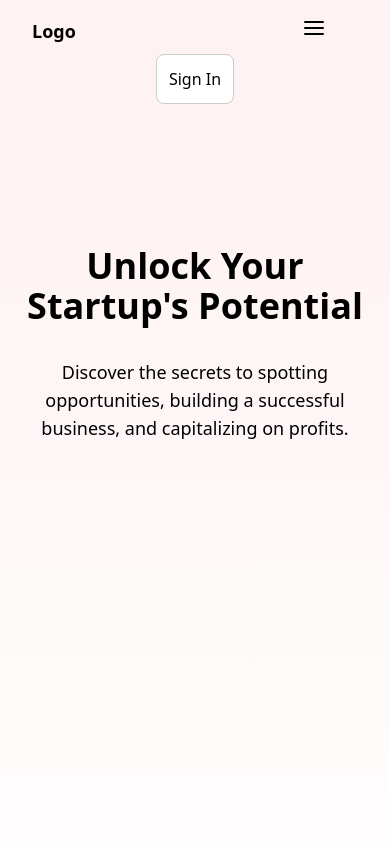
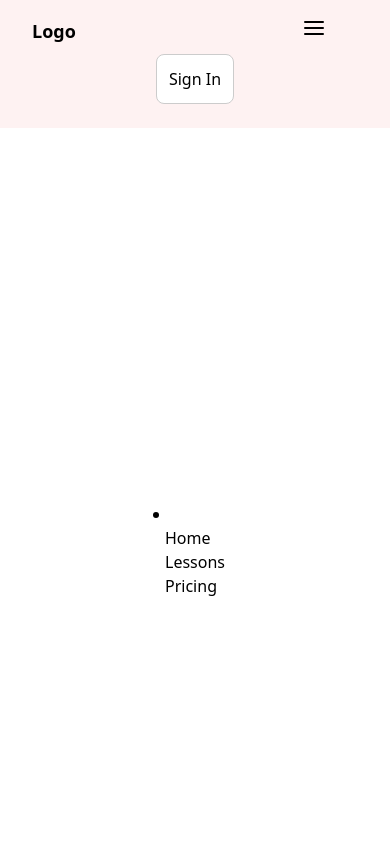
Before and after one commit to freesampul/sidehust, a React (Create React App) app: page / in a window 390 px wide. Both pictures are taken after a click on the button 314 px from the left and 28 px from the top of the page. Shown: the top 844 px of the page. Built offline with nearby package versions, Linux system fonts and the light colour scheme; no server answers.

Commit message:
mobil popup

```diff
--- /dev/null
+++ b/src/components/phone-popup/phone-popup.component.jsx
@@ -0,0 +1,21 @@
+import { Link } from "react-router-dom";
+
+
+const PhonePopup = () => {
+  return (
+    <div className="w-full h-full fixed z-20 flex justify-center items-center bg-white">
+          <li>
+              <ul>
+                  <Link to="/" className="text-black hover:text-gray-600 px-3 py-2">Home</Link>
+              </ul>
+              <ul>
+                  <Link to="/lessons" className="text-black hover:text-gray-600 px-3 py-2">Lessons</Link>
+                  </ul> <ul>
+                  <Link to="/checkout" className="text-black hover:text-gray-600 px-3 py-2">Pricing</Link>
+              </ul>
+          </li>
+    </div>
+  );
+}
+
+export default PhonePopup;
--- a/src/routes/navigation/navigation.component.jsx
+++ b/src/routes/navigation/navigation.component.jsx
@@ -1,40 +1,56 @@
-import { Fragment, useContext } from "react";
+import { Fragment, useContext, useState, useEffect } from "react";
 import { Outlet, Link } from "react-router-dom";
 import { UserContext } from "../../contexts/users.context";
-import { useEffect } from "react";
-import InfoBox from "../../components/info/info.component"; // Make sure the path is correct
-
+import InfoBox from "../../components/info/info.component";
+import PhonePopUp from "../../components/phone-popup/phone-popup.component";
 import { ReactComponent as CrwnLogo } from '../../assets/crown.svg';
 
 const Navigation = () => {
   const { currentUser, setCurrentUser } = useContext(UserContext);
+  const [isPhonePopupOpen, setIsPhonePopupOpen] = useState(false);
+  const [windowWidth, setWindowWidth] = useState(window.innerWidth);
 
   const userName = currentUser ? currentUser.displayName : null;
 
-  // Check if currentUser changes, update userName if so
   useEffect(() => {
-    if(currentUser) {
-      setCurrentUser(currentUser);
+    const handleResize = () => {
+      setWindowWidth(window.innerWidth);
+    };
+
+    window.addEventListener("resize", handleResize);
+
+    return () => {
+      window.removeEventListener("resize", handleResize);
+    };
+  }, []);
+
+  useEffect(() => {
+    if (windowWidth > 1024) {
+      setIsPhonePopupOpen(false);
     }
-  }, [currentUser, setCurrentUser]);
+  }, [windowWidth]);
+
+  const togglePhonePopup = () => {
+    setIsPhonePopupOpen(!isPhonePopupOpen);
+  };
 
   return (
     <Fragment>
-      <div class="p-4 bg-red-50">
-        <nav class="flex items-center justify-between bg-transparent">
-          <div class="flex items-center">
-            <span class="text-black text-lg font-semibold mr-2 ml-4">Logo</span>
+      <div className="p-4 bg-red-50">
+        <nav className="flex items-center justify-between bg-transparent">
+          <div className="flex items-center">
+            <span className="text-black text-lg font-semibold mr-2 ml-4">Logo</span>
           </div>
-          <div class="flex items-center justify-center flex-grow mr-12">
-            <div class="hidden lg:flex">
-              <a href="/" class="text-black hover:text-gray-600 px-3 py-2">Home</a>
-              <a href="/lessons" class="text-black hover:text-gray-600 px-3 py-2">Lessons</a>
-              <a href="/checkout" class="text-black hover:text-gray-600 px-3 py-2">Pricing</a>
-              <a href="/blog" class="text-black hover:text-gray-600 px-3 py-2">Blog</a>
+          <div className="flex items-center justify-center flex-grow mr-12">
+            <div className="hidden lg:flex">
+              <Link to="/" className="text-black hover:text-gray-600 px-3 py-2">Home</Link>
+              <Link to="/lessons" className="text-black hover:text-gray-600 px-3 py-2">Lessons</Link>
+              <Link to="/checkout" className="text-black hover:text-gray-600 px-3 py-2">Pricing</Link>
+              <Link to="/blog" className="text-black hover:text-gray-600 px-3 py-2">Blog</Link>
             </div>
-            <div class="lg:hidden ml-auto">
-              <button id="menu-toggle" class="text-black-300 hover:text-gray-600 focus:outline-none">
-                <svg xmlns="http://www.w3.org/2000/svg" class="h-6 w-6" viewBox="0 0 24 24" fill="none" stroke="currentColor" stroke-width="2" stroke-linecap="round" stroke-linejoin="round">
+            <div className="lg:hidden ml-auto">
+              <button id="menu-toggle" onClick={togglePhonePopup} className="text-black-300 hover:text-gray-600 focus:outline-none">
+                <svg xmlns="http://www.w3.org/2000/svg" className="h-6 w-6" viewBox="0 0 24 24" fill="none" stroke="currentColor" strokeWidth="2" strokeLinecap="round" strokeLinejoin="round">
                   <line x1="3" y1="12" x2="21" y2="12" />
                   <line x1="3" y1="6" x2="21" y2="6" />
                   <line x1="3" y1="18" x2="21" y2="18" />
@@ -45,6 +61,7 @@ const Navigation = () => {
         </nav>
         <InfoBox />
       </div>
+      {windowWidth <= 1024 && isPhonePopupOpen && <PhonePopUp />}
       <Outlet />
     </Fragment>
   );
```
